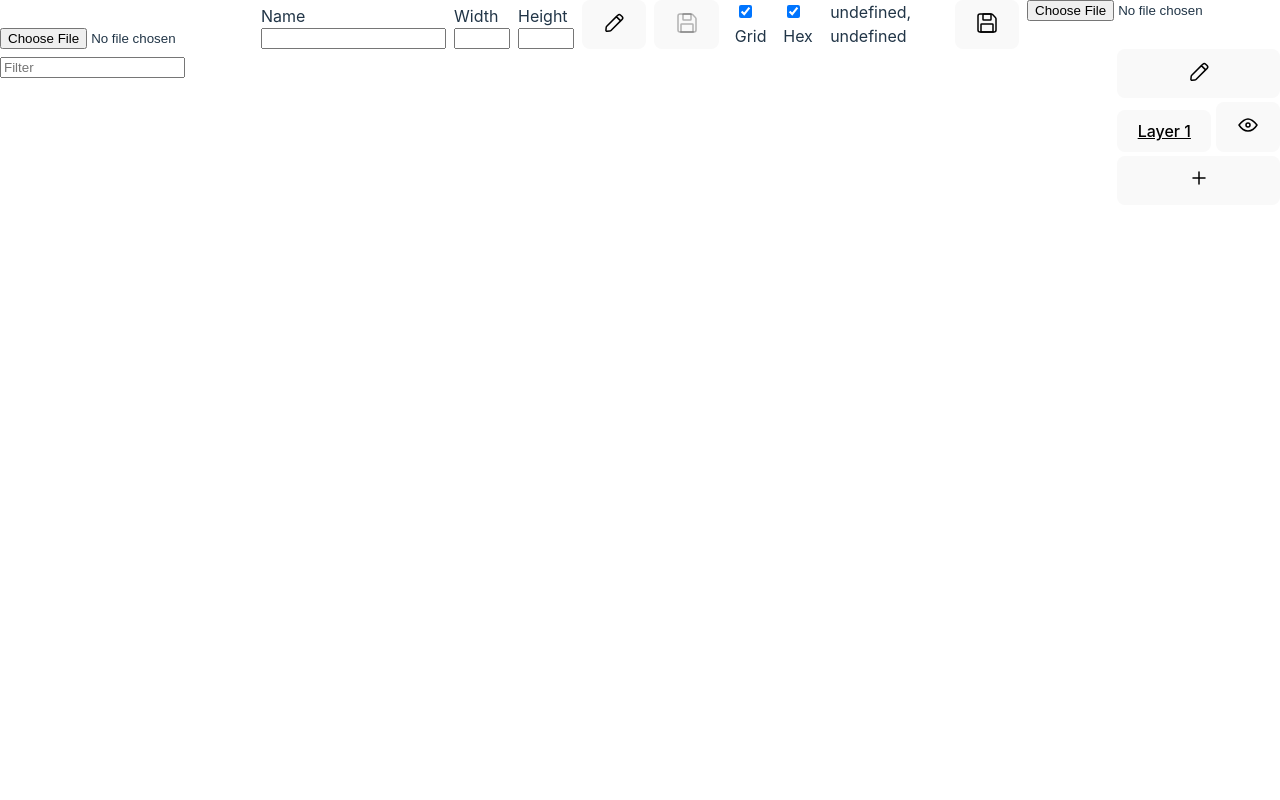
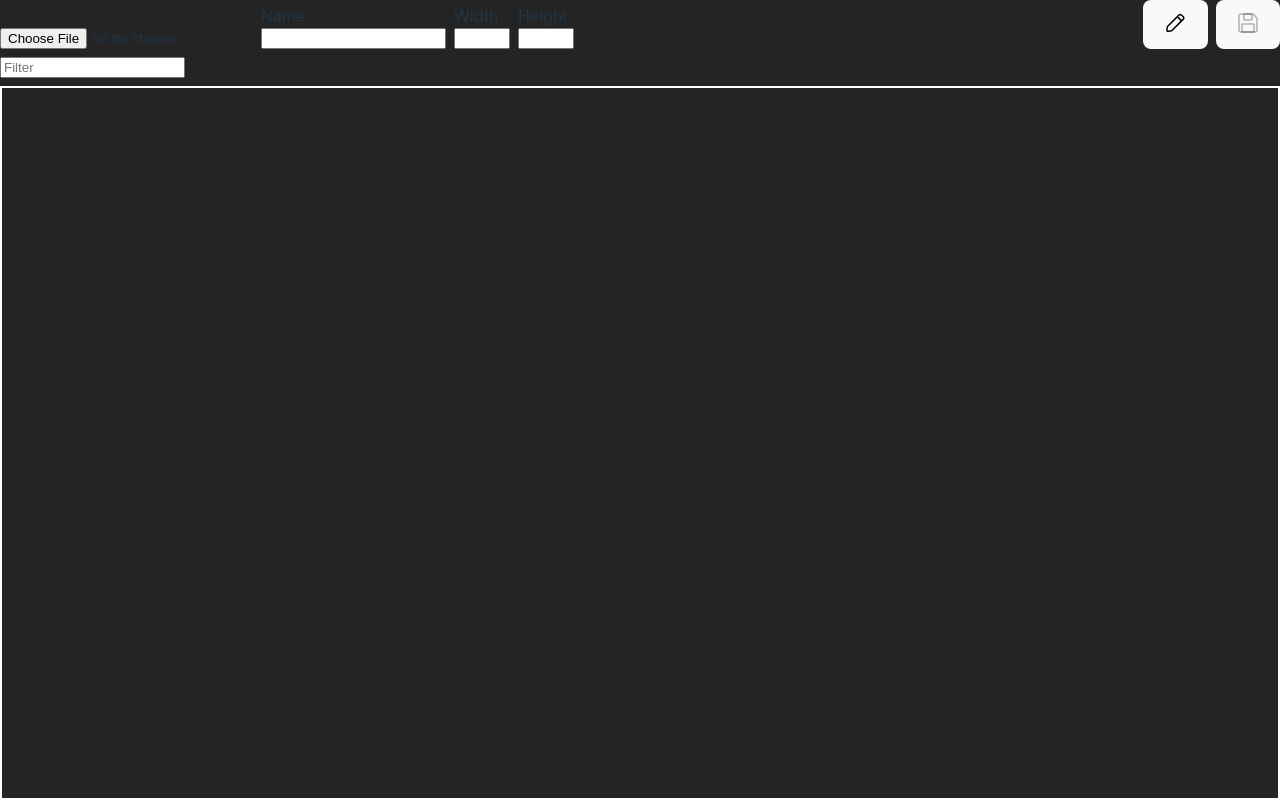
Before and after one commit to etherealmachine/tiletools, a Svelte app: page / in a window 1280 px wide. Built offline with nearby package versions, Linux system fonts and the light colour scheme.

Commit message:
Add background color, improve tileset editing

```diff
--- a/src/App.svelte
+++ b/src/App.svelte
@@ -1,5 +1,4 @@
 <script lang="ts">
-    import MapEditor from "./lib/MapEditor.svelte";
     import TilesetEditor from "./lib/TilesetEditor.svelte";
 
     let tileset: HTMLImageElement;
@@ -15,13 +14,6 @@
     bind:selectedTileX={selectedTileX}
     bind:selectedTileY={selectedTileY}
   />
-  <MapEditor
-    bind:selectedTileset={tileset}
-    bind:tileWidth={tileWidth}
-    bind:tileHeight={tileHeight}
-    bind:selectedTileX={selectedTileX}
-    bind:selectedTileY={selectedTileY}
-  />
 </div>
 
 <style>
--- a/src/app.css
+++ b/src/app.css
@@ -31,6 +31,7 @@ body {
   min-height: 100vh;
   width: 100vw;
   height: 100vh;
+  background-color: #242424;
 }
 
 h1 {
--- a/src/lib/TilesetEditor.svelte
+++ b/src/lib/TilesetEditor.svelte
@@ -16,6 +16,7 @@
   let canvas: HTMLCanvasElement;
   let zoom: number = 2;
   let mouseOver: boolean = false;
+  let mouseDown: boolean = false;
   let offsetX: number = 0, offsetY: number = 0;
   let mouseX: number | undefined, mouseY: number | undefined;
   let widthInTiles: number | undefined, heightInTiles: number | undefined;
@@ -81,7 +82,7 @@
     if (mouseX === undefined || mouseY === undefined) return;
 
     // TODO: editing only if mouse down
-    if (editing) {
+    if (editing && mouseDown) {
       const x = Math.floor(mouseX);
       const y = Math.floor(mouseY);
       if (x >= 0 && x < imgData.width && y >= 0 && y < imgData.height) {
@@ -148,7 +149,7 @@
     }
   }
 
-  function onMouseMove(e: MouseEvent) {
+  function onPointerMove(e: PointerEvent) {
     if (e.buttons === 1) {
       onClick(e);
     } else if (e.ctrlKey) {
@@ -291,7 +292,8 @@
     selectedTileX, selectedTileY);
 </script>
 
-<div style="display: flex; flex-direction: column; gap: 8px;">
+<svelte:window on:keydown={onKeyDown} />
+<div style="display: flex; flex-direction: column; gap: 8px; flex-grow: 1;">
   <div style="display: flex; gap: 8px; align-items: end;">
     <input
       type="file"
@@ -369,14 +371,14 @@
   <div class="canvas">
     <canvas
       style="position: absolute;"
-      tabindex="1"
       bind:this={canvas}
       on:wheel={onWheel}
       on:click={onClick}
-      on:mousemove={onMouseMove}
-      on:keydown={onKeyDown}
-      on:mouseenter={() => { canvas.focus(); mouseOver = true; }}
-      on:mouseleave={() => { mouseOver = false; }}
+      on:pointermove={onPointerMove}
+      on:pointerdown={() => { mouseDown = true; }}
+      on:pointerup={() => { mouseDown = false; }}
+      on:pointerenter={() => { canvas.focus(); mouseOver = true; }}
+      on:pointerleave={() => { mouseOver = false; }}
     />
   </div>
   {#if selectedTileX !== undefined && selectedTileY !== undefined}
```
